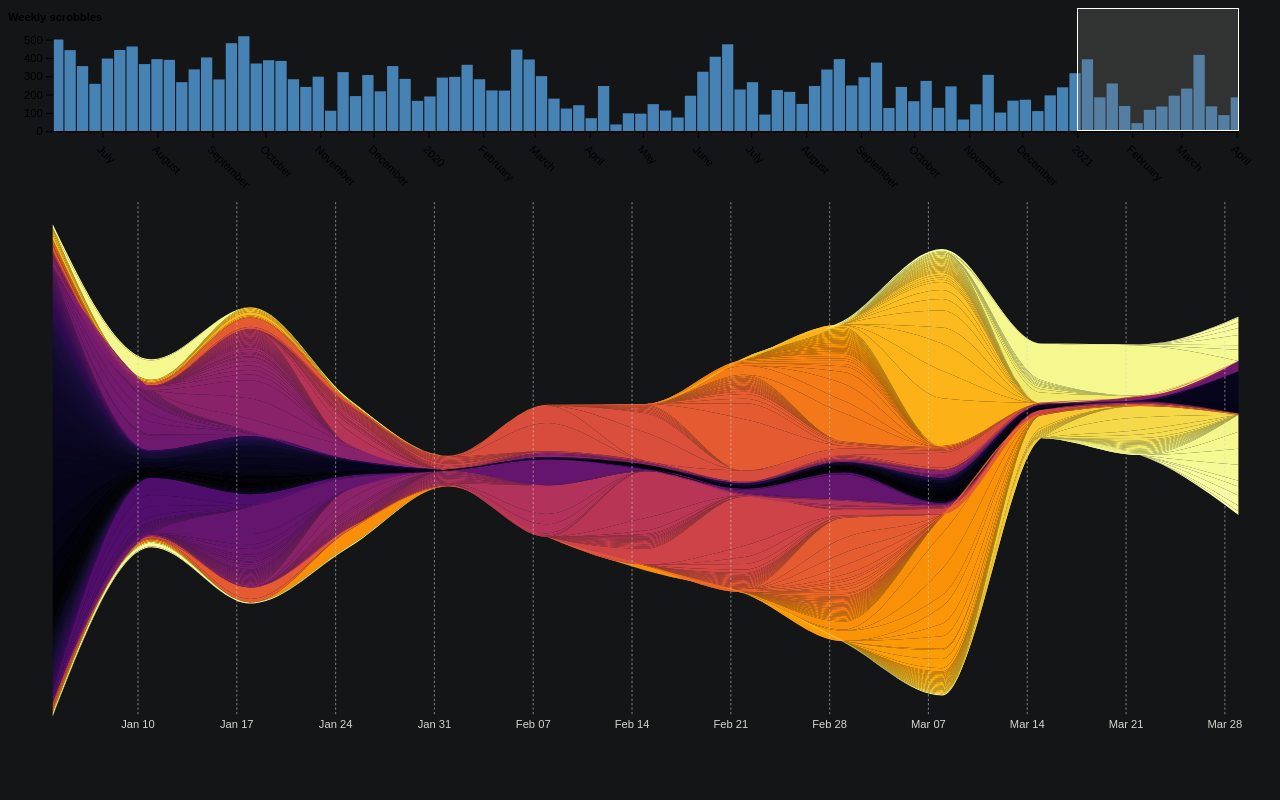
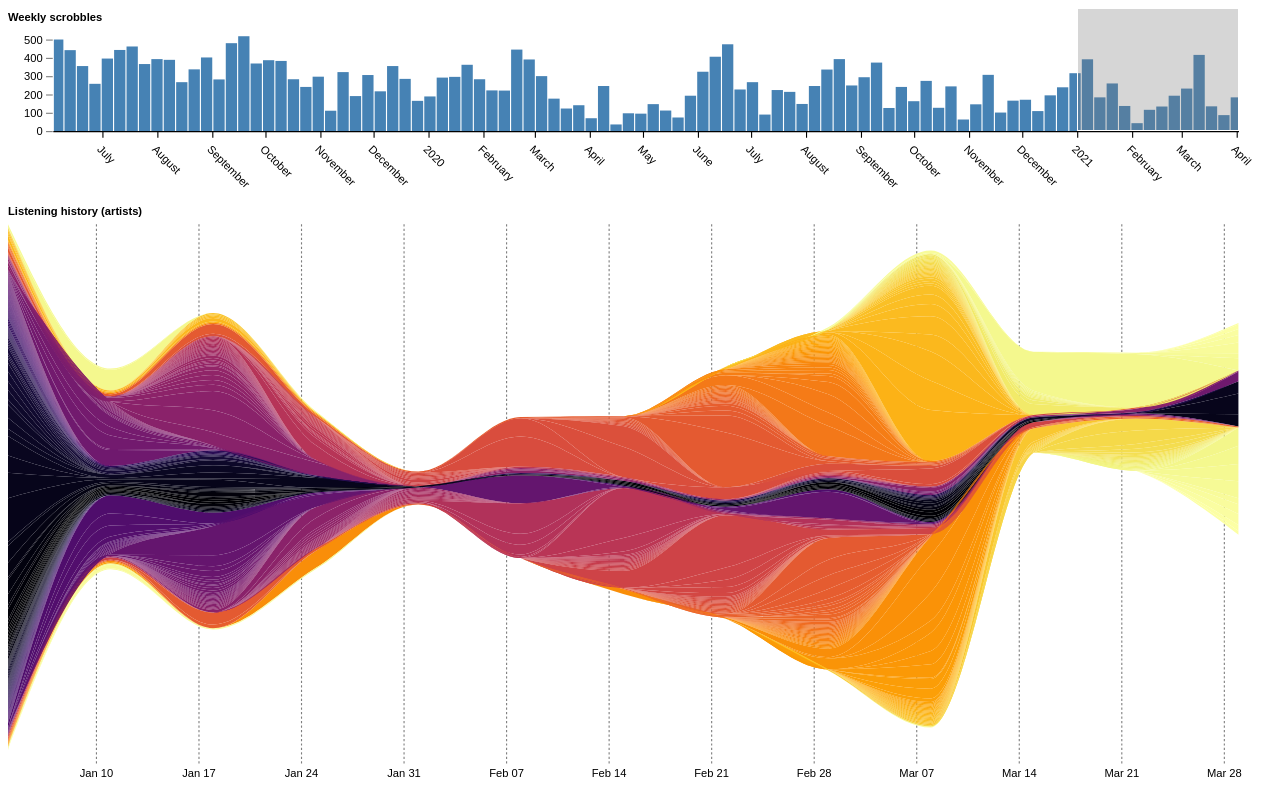
Before and after one commit to pavelgar/lastfm-listening-history, a PHP site: page / in a window 1280 px wide. Run offline with PHP 8.4, Linux system fonts and the light colour scheme.

Commit message:
Improve ticks, add graph title

```diff
--- a/src/index.js
+++ b/src/index.js
@@ -7,7 +7,6 @@ const margin = { top: 20, right: 30, bottom: 60, left: 40 }
 const width = 1200 - margin.left - margin.right
 const contextHeight = 250 - margin.top - margin.bottom
 const graphHeight = 600 - margin.top - margin.bottom
-const textColor = "#d8d4cf"
 const genres = [
   "rock",
   "pop",
@@ -88,13 +87,6 @@ const xAxis = (g, x) =>
         .attr("transform", "rotate(45) translate(8 0)")
     )
 
-// TODO: Delet dis
-const xAxisTop = (g, x) =>
-  g
-    .attr("transform", `translate(0, ${margin.top})`)
-    .call(d3.axisTop(x).ticks(width / 80))
-    .call((g) => g.select(".domain").remove())
-
 const yAxis = (g, y, title) =>
   g
     .attr("transform", `translate(${margin.left}, 0)`)
@@ -110,22 +102,22 @@ const yAxis = (g, y, title) =>
         .attr("font-weight", "bold")
         .text(title)
     )
+    .call((g) => g.selectAll(".tick > line").attr("stroke-opacity", 0.5))
 
 const xAxisGraph = (g, x) =>
   g
+    .attr("transform", `translate(0, ${margin.top})`)
     .call(
       d3
         .axisBottom(x)
-        .ticks(width / 80)
-        .tickSize(graphHeight - margin.bottom)
+        .ticks(width / 100)
+        .tickSize(graphHeight - margin.bottom * 0.6)
         .tickSizeOuter(0)
     )
     .call((g) => g.select(".domain").remove())
-    .call((g) => g.selectAll(".tick > text").attr("fill", textColor))
     .call((g) =>
       g
         .selectAll(".tick > line")
-        .attr("stroke", textColor)
         .attr("stroke-opacity", 0.5)
         .attr("stroke-dasharray", "2,2")
     )
@@ -201,7 +193,7 @@ async function main() {
   const brushed = ({ selection: slct }) => {
     if (!slct) brushg.call(brush.move, defaultSelection)
     else {
-      cx_svg.property("value", slct.map(cxX.invert, cxX).map(d3.utcDay.round))
+      cx_svg.property("value", slct.map(cxX.invert, cxX).map(d3.timeDay.round))
       cx_svg.dispatch("input")
     }
   }
@@ -228,11 +220,21 @@ async function main() {
     .attr("viewBox", [0, 0, width, graphHeight])
     .attr("preserveAspectRatio", "xMinYMin meet")
 
+  // Add graph title
+  plot
+    .append("text")
+    .attr("y", 12)
+    .attr("x", 0)
+    .attr("font-size", 10)
+    .attr("font-family", "sans-serif")
+    .attr("font-weight", "bold")
+    .text("Listening history (artists)")
+
   // Graph scales
-  const plotX = d3.scaleTime().range([margin.left, width - margin.right])
+  const plotX = d3.scaleTime().range([0, width - margin.right])
   const plotY = d3
     .scaleLinear()
-    .range([graphHeight - margin.bottom, margin.top])
+    .range([graphHeight - margin.bottom / 2, margin.top])
 
   // Graph generators
   const stack = d3
@@ -248,29 +250,13 @@ async function main() {
     .y1((d) => plotY(d[1]))
 
   // Plot groups
+  const streamgraphX = plot.append("g")
   const streamgraph = plot.append("g")
-  const streamgraphX = plot.append("g")
 
   // Register brush event handler
   cx_svg.on("input", ({ target }) => {
     const [min, max] = [target.value[0], d3.timeDay.offset(target.value[1], 1)]
     const dateRange = d3.timeMondays(min, max)
-
-    // // Select top k scrobbled artists
-    // const topArtists = d3
-    //   .quickselect(artistCounts, k, 0, artistCounts.length - 1, comparator)
-    //   .slice(0, k)
-    //   .map((d) => d[0])
-
-    // Extract the scrobbles of each top artist for each time interval
-    // const dataWindow = []
-    // dateRange.forEach((date) => {
-    //   let d = weeklyArtistCounts.get(date)
-    //   if (d) {
-    //     let dObj = topArtists.map((track) => [track, d.get(track) || 0])
-    //     dataWindow.push({ date, ...Object.fromEntries(dObj) })
-    //   }
-    // })
 
     // Get the overall scrobble counts for the selected window
     const artistCounts = Array.from(
@@ -315,17 +301,17 @@ async function main() {
     //   .domain(artists)
     //   .range(d3.range(artists.length).map((d) => (d / artists.length) * 360))
 
-    const cutoff = (artists.length - 1) / 2
+    const middle = (artists.length - 1) / 2
     const colorScale = d3
       .scaleSequential(d3.interpolateInferno)
-      .domain([0, cutoff])
+      .domain([0, middle])
 
     streamgraphX.call(xAxisGraph, plotX)
     streamgraph
       .selectAll("path")
       .data(series)
       .join("path")
-      .attr("fill", ({ index }) => colorScale(Math.abs(index - cutoff)))
+      .attr("fill", ({ index }) => colorScale(Math.abs(index - middle)))
       .attr("d", area)
       .append("title")
       .text(({ key }) => key)
--- a/src/style.css
+++ b/src/style.css
@@ -1,7 +1,3 @@
-body {
-  background-color: #131516;
-}
-
 .area {
   fill: steelblue;
   /* clip-path: url(#clip); */
```
